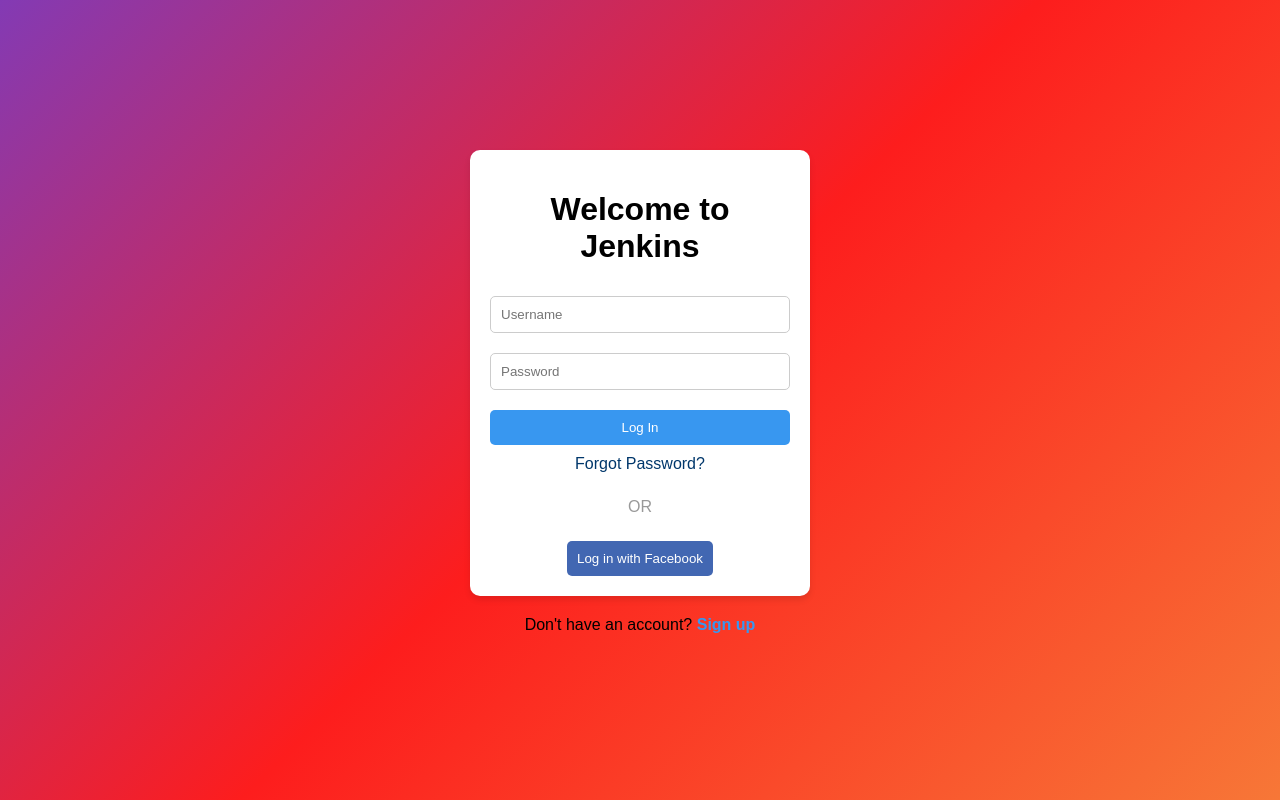
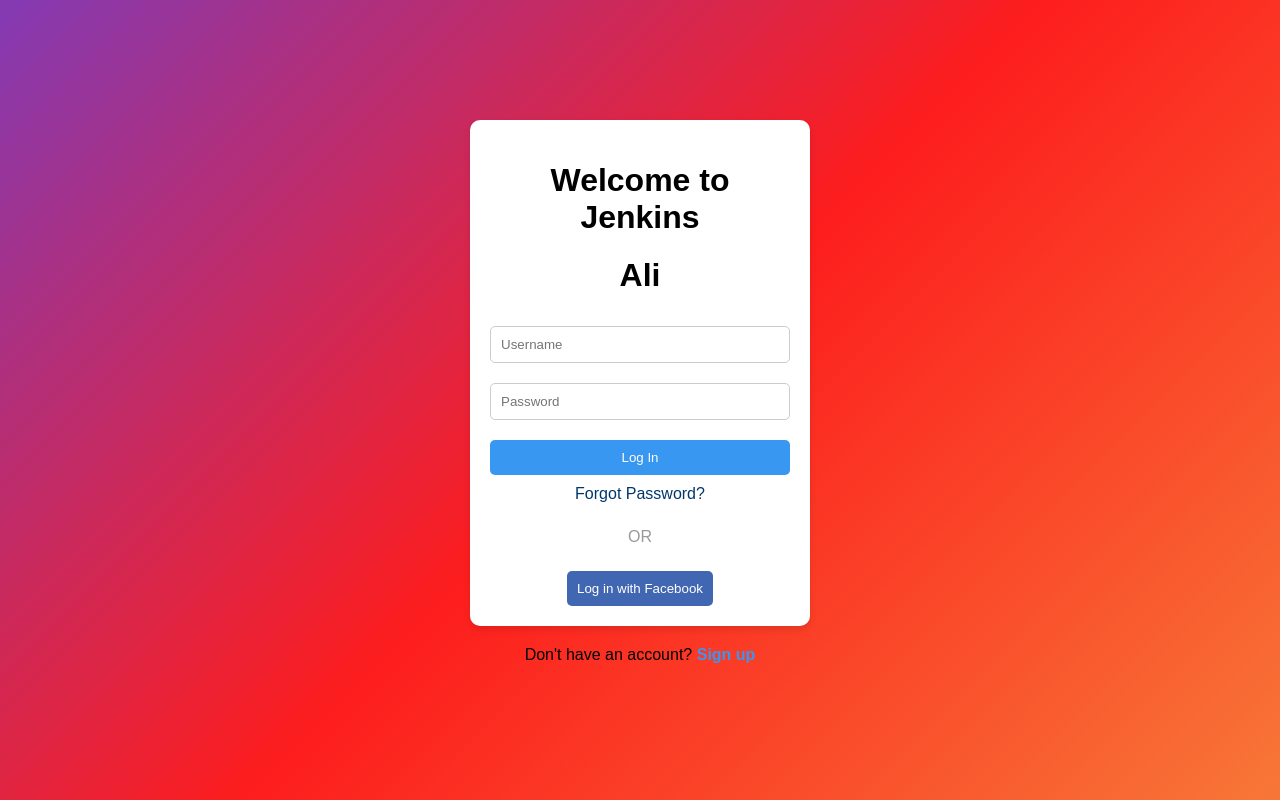
Before and after one commit to avinashganta123/Deploying_jenkins_simple_project, a plain HTML site: page index.html in a window 1280 px wide. Drawn offline with Linux system fonts and the light colour scheme.

Commit message:
Instagram loginpage name change

```diff
--- a/index.html
+++ b/index.html
@@ -10,6 +10,9 @@
   <div class="login-container">
     <div class="login-box">
       <h1>Welcome to Jenkins</h1>
+      <h1>
+        Ali
+      </h1>
       <form>
         <input type="text" placeholder="Username" required>
         <input type="password" placeholder="Password" required>
```
